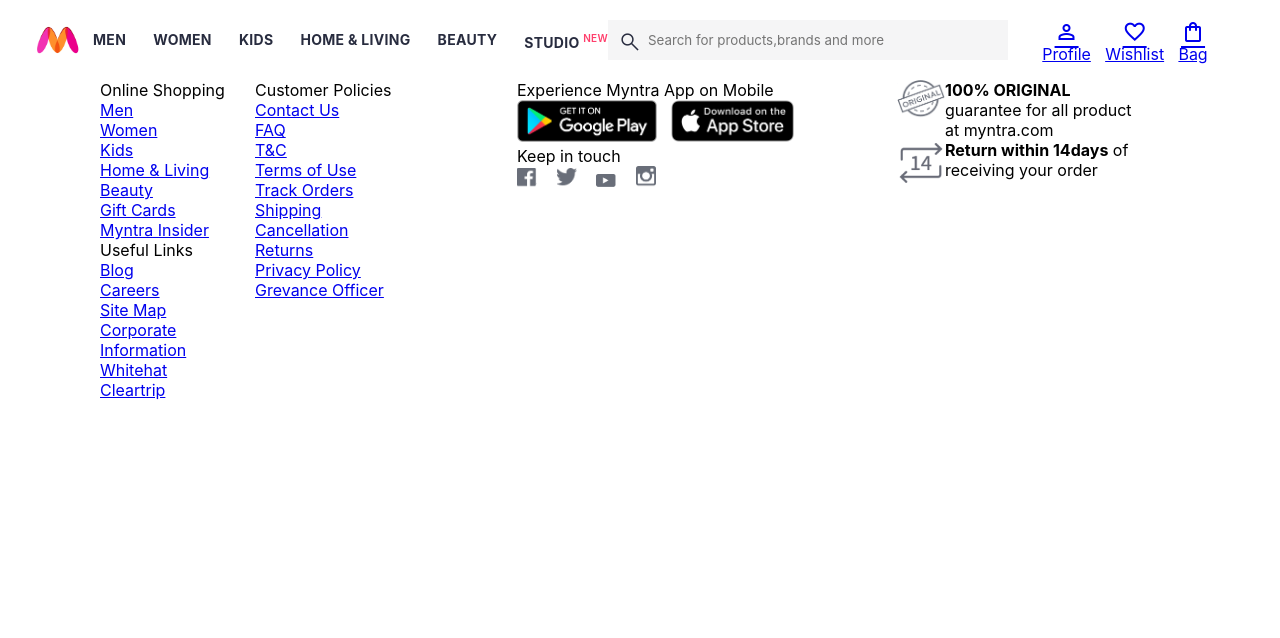
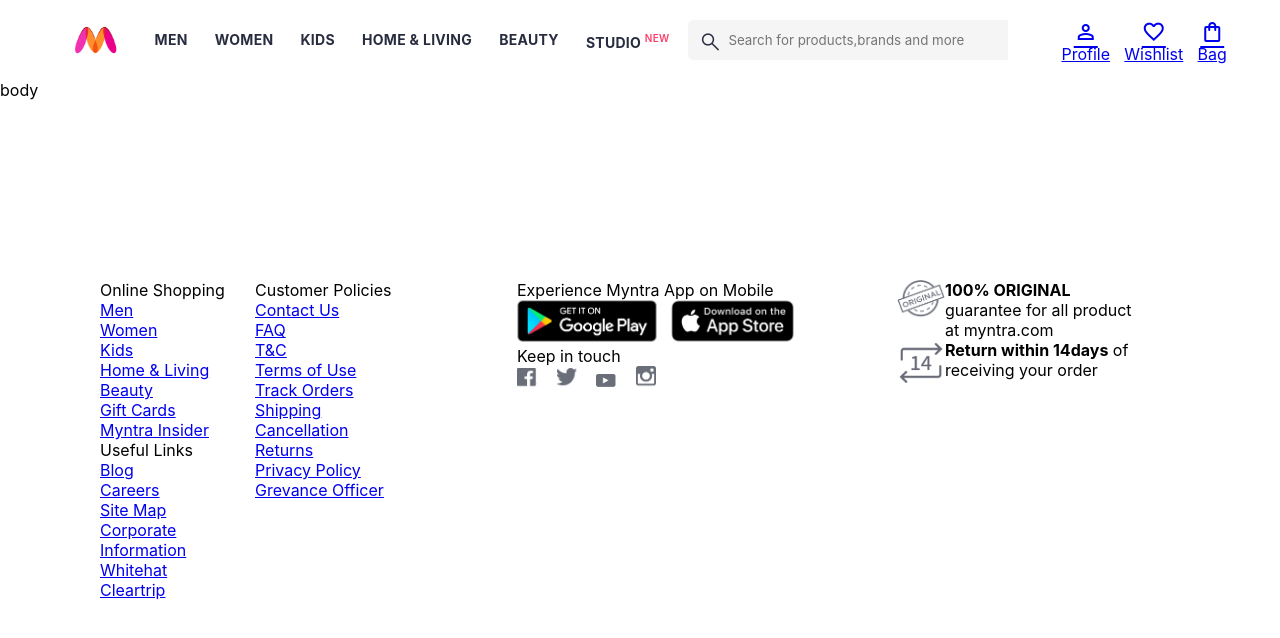
Before and after one commit to Kamlesh0721/Myntra, a plain HTML site: page index.html in a window 1280 px wide. Drawn offline with nearby package versions, Linux system fonts and the light colour scheme.

Commit message:
minor fix - search-bar

```diff
--- a/index.html
+++ b/index.html
@@ -62,7 +62,9 @@
             </div>
         </div>
     </header>
-    <main></main>
+    <main >
+    body
+    </main>
     <footer>
         <div class="desktop-footer-container">
             <div class="generic-info">
--- a/style.css
+++ b/style.css
@@ -9,8 +9,8 @@
 
 .desktop-header-container {
   display: flex;
-  width: 100vh;
-  justify-content: space-between;
+  width: 100vw;
+  justify-content: space-evenly;
   height: 80px;
   align-items: center;
 }
@@ -53,11 +53,12 @@
 }
 
 .querry {
-  min-width: 400px;
+  min-width: 320px;
   height: 40px;
   display: flex;
   align-items: center;
   background: #f5f5f6;
+  border-radius: 5px;
 }
 .querry .search-logo {
   width: 20px;
@@ -90,6 +91,13 @@
 .action-icon{
   width: 24px;
   height: 24px;
+}
+
+
+/* Body */
+main{
+  width: 100vw;
+  height: 25vh;
 }
 
 /* Footer */
```
